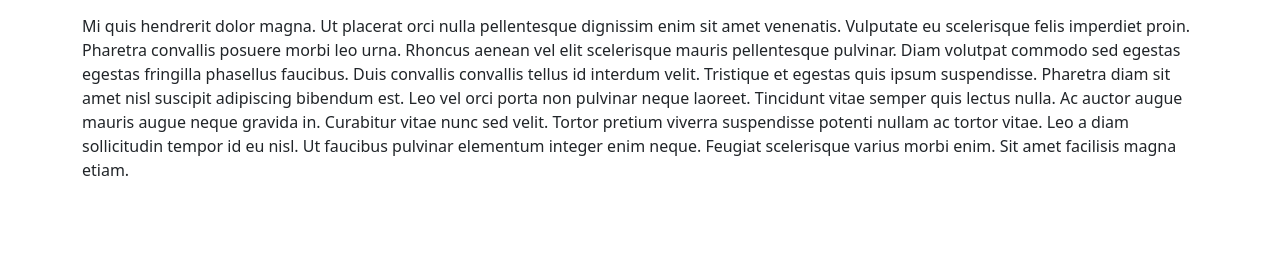
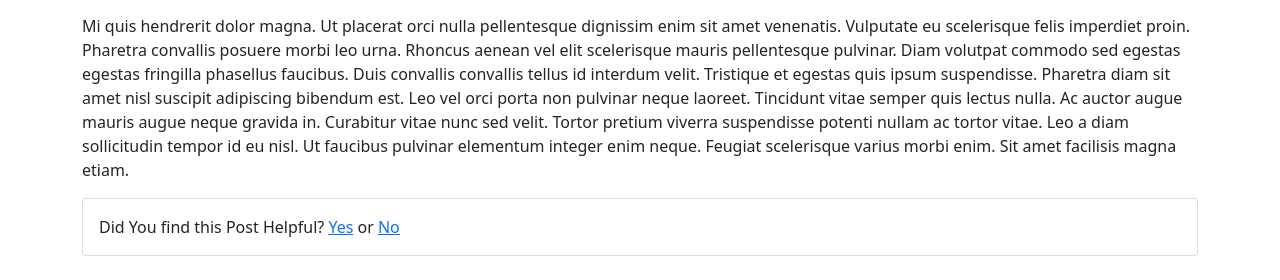
Before and after one commit to chideegit/django-blog, a Django app: a page that uses templates/post/post_details.html in a window 1280 px wide. Shown: the part 968-1248 px from the top of the page. Before the commit the page ends 1144 px from the top, so only its background shows below. Run offline with Django 5.2, Linux system fonts and the light colour scheme; data comes from the database, SQL or seed files in the repository; some libraries are stand-ins or nearby versions.

Commit message:
Added the like post func

```diff
--- a/post/models.py
+++ b/post/models.py
@@ -21,3 +21,6 @@ class Post(models.Model):
     last_updated = models.DateTimeField(auto_now=True)
     likes = models.PositiveIntegerField(default=0)
     slug = models.SlugField(unique=True)
+
+# only logged in users can like posts
+# once a post is liked, it is saved to the users liked posts list
--- a/post/views.py
+++ b/post/views.py
@@ -89,3 +89,11 @@ def post_details(request, slug):
     post = Post.objects.get(slug=slug)
     context = {'post':post}
     return render(request, 'post/post_details.html', context)
+
+@login_required
+def like_post(request, pk):
+    post = Post.objects.get(pk=pk)
+    post.likes = post.likes + 1
+    post.save()
+    messages.success(request, 'You just liked this Post!')
+    return reverse("post-details", args=[str(post.slug)])
--- a/templates/post/post_details.html
+++ b/templates/post/post_details.html
@@ -13,4 +13,12 @@
     {{post.description|safe}}
 </div>
 
+<div>
+    <div class="card">
+        <div class="card-body">
+            Did You find this Post Helpful? <a href="">Yes</a> or <a href="">No</a>
+        </div>
+    </div>
+</div> <br>
+
 {% endblock content %}
```
